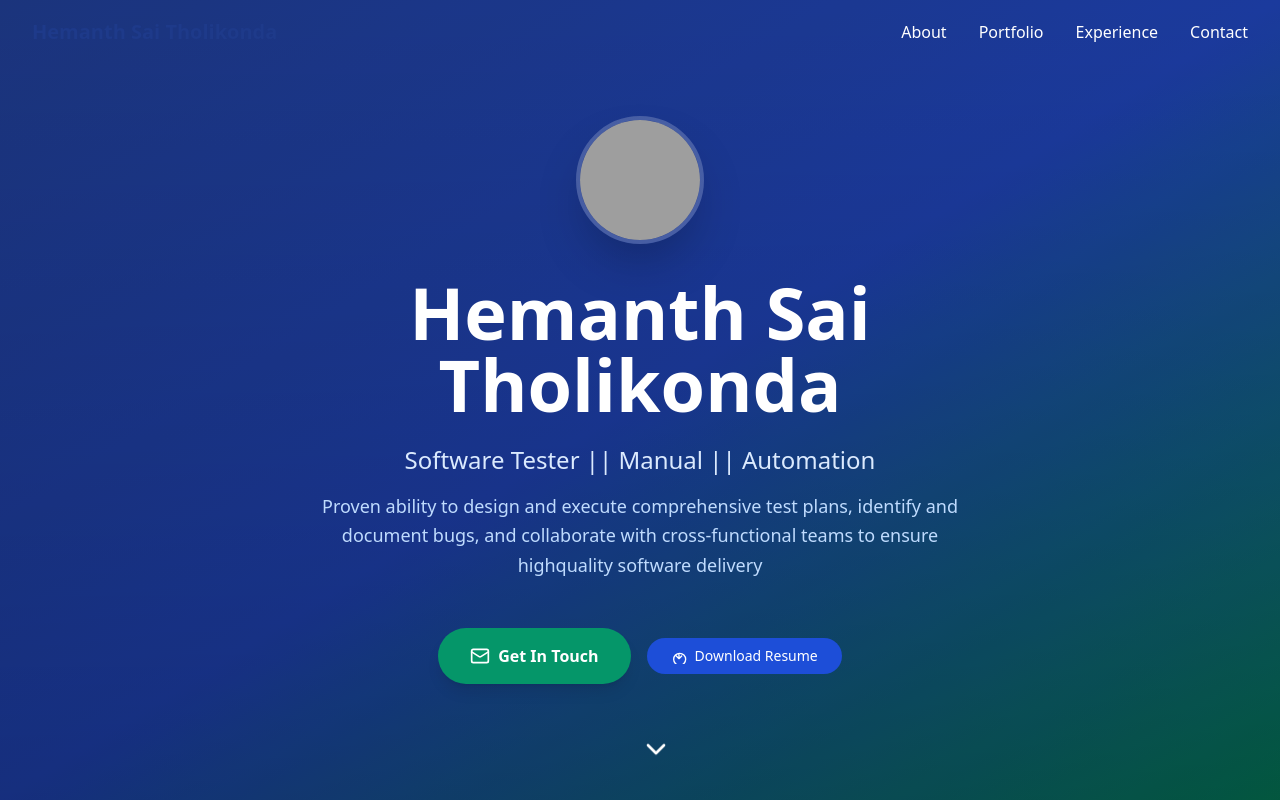
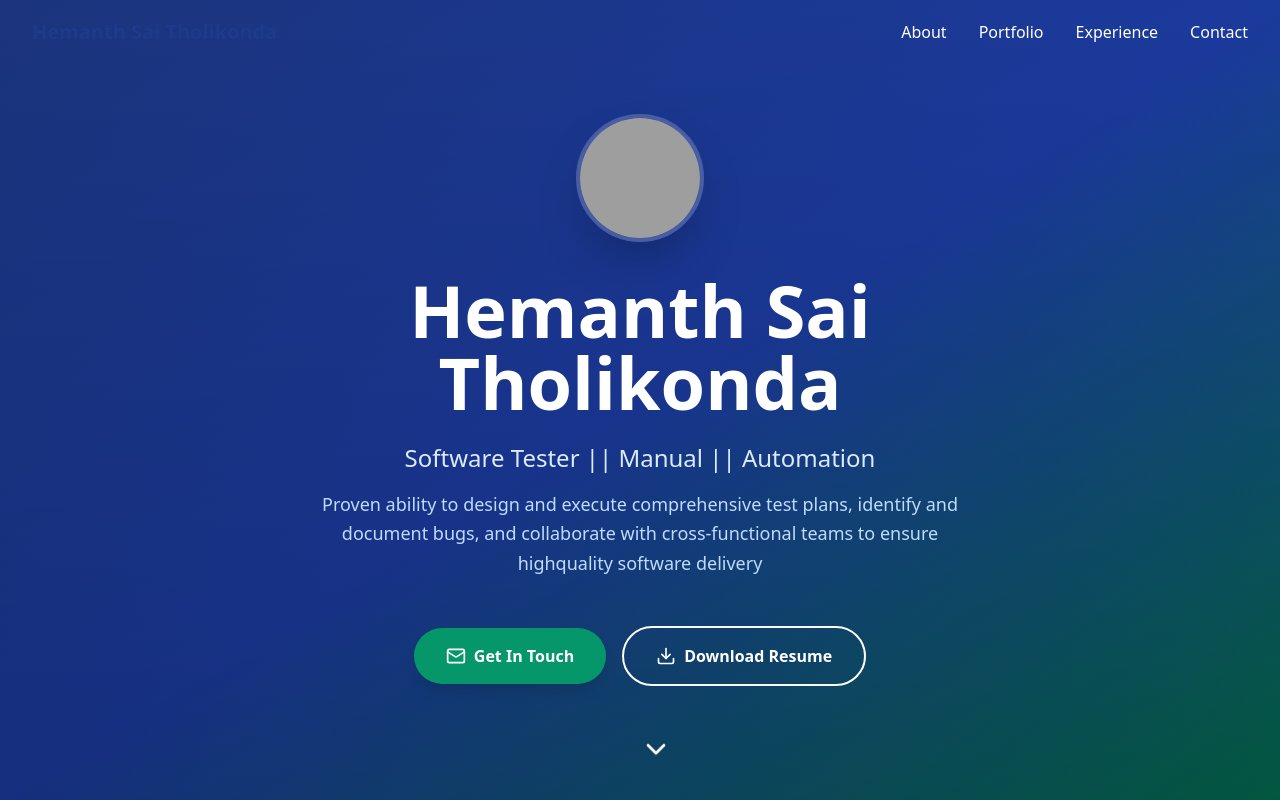
Before and after one commit to HemanthSai-99/hemanth-portfolio, a React (Vite) app: page / in a window 1280 px wide. Shown: the top 800 px of the page. Built offline with nearby package versions, Linux system fonts and the light colour scheme; grey boxes are pictures that could not be loaded.

Commit message:
Updated Hero.tsx

```diff
--- a/src/components/Hero.tsx
+++ b/src/components/Hero.tsx
@@ -57,16 +57,12 @@ and document bugs, and collaborate with cross-functional teams to ensure highqua
             Get In Touch
           </button>
          <a
-  href="https://github.com/HemanthSai-99/hemanth_resume/blob/d6471342f776ed3be25bd4c2f831bee6684956f9/Hemanth_Tester.pdf" // raw link for direct download
-  download="Hemanth_Tester.pdf"
-  target="_blank"
-  rel="noopener noreferrer"
-  className="bg-blue-700 hover:bg-blue-800 text-white px-6 py-2 rounded-full text-sm font-medium transition-all duration-200 transform hover:scale-105 flex items-center space-x-2"
+            href="https://github.com/HemanthSai-99/hemanth_resume/blob/main/Hemanth_Tester.pdf"
+  download="Hemanth_Sai_Resume.pdf"
+  className="border-2 border-white text-white px-8 py-4 rounded-full font-semibold hover:bg-white hover:text-blue-900 transition-all duration-300 flex items-center gap-2"
 >
-  <svg className="w-4 h-4" fill="none" stroke="currentColor" viewBox="0 0 24 24">
-    <path strokeLinecap="round" strokeLinejoin="round" strokeWidth={2} d="M12 10v6m0 0l-4-4m4 4l4-4m6 5a9 9 0 11-18 0 9 9 0 0118 0z" />
-  </svg>
-  <span>Download Resume</span>
+  <Download size={20} />
+  Download Resume
 </a>
 
         </div>
```
